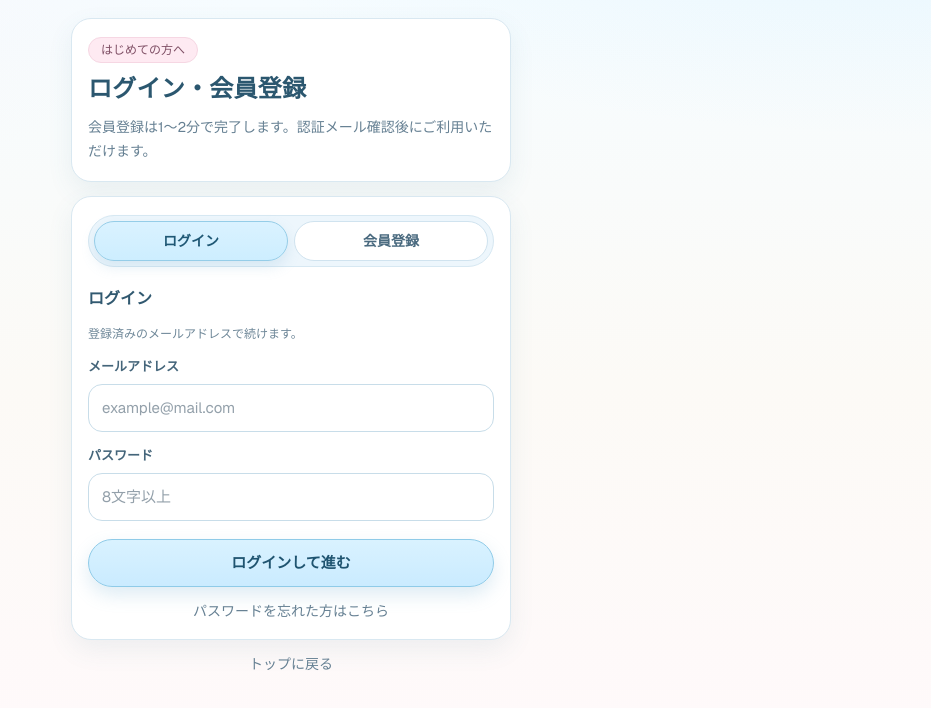
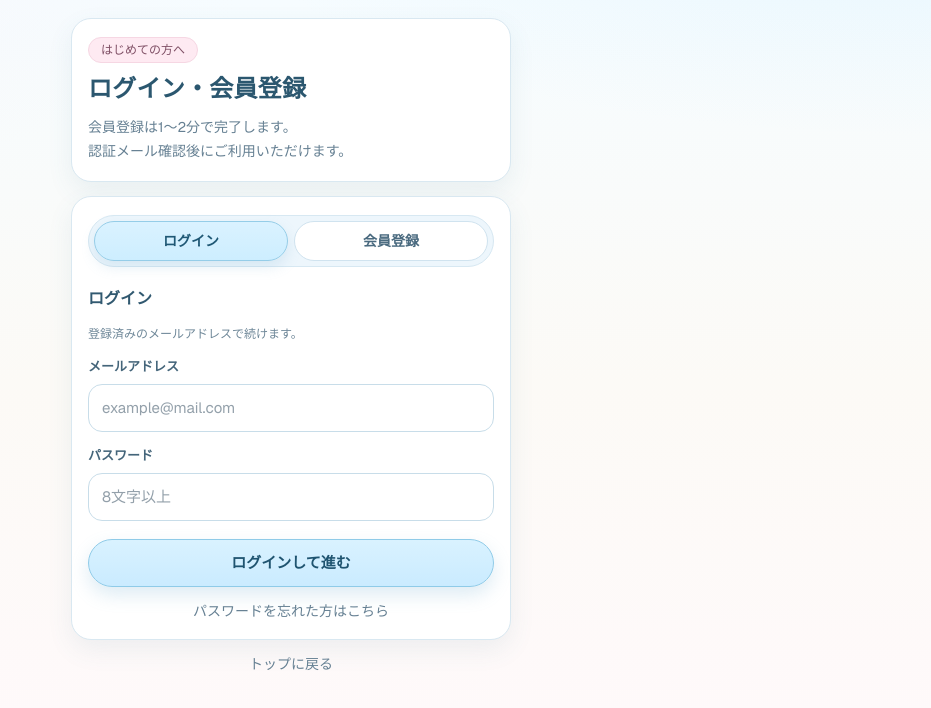
Before and after one commit to enzinhiro/nagisa-link, a Next.js app: page /auth in a window 1280 px wide. Shown: the top 708 px of the page, without its empty margins (349-1280 px from the left). Built offline with nearby package versions, Linux system fonts and the light colour scheme; no server answers.

Commit message:
Adjust auth intro copy line break

```diff
--- a/src/app/auth/page.tsx
+++ b/src/app/auth/page.tsx
@@ -345,7 +345,10 @@ export default function AuthPage() {
               はじめての方へ
             </p>
             <h1 className="hero-title text-2xl font-semibold">ログイン・会員登録</h1>
-            <p className="muted-text text-sm leading-6">会員登録は1〜2分で完了します。認証メール確認後にご利用いただけます。</p>
+            <p className="muted-text text-sm leading-6">
+              会員登録は1〜2分で完了します。<br />
+              認証メール確認後にご利用いただけます。
+            </p>
           </header>
         ) : null}
 
```
